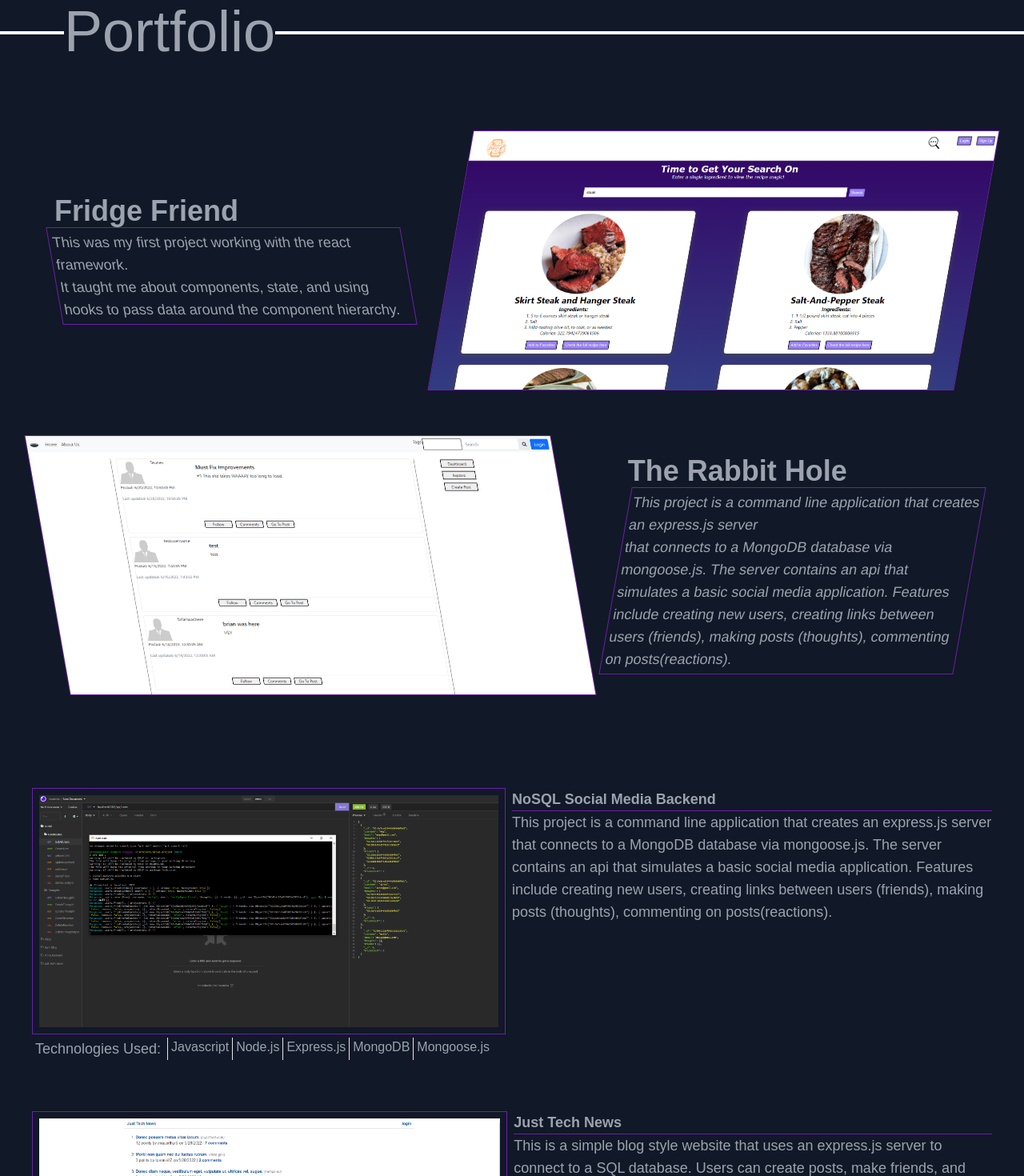
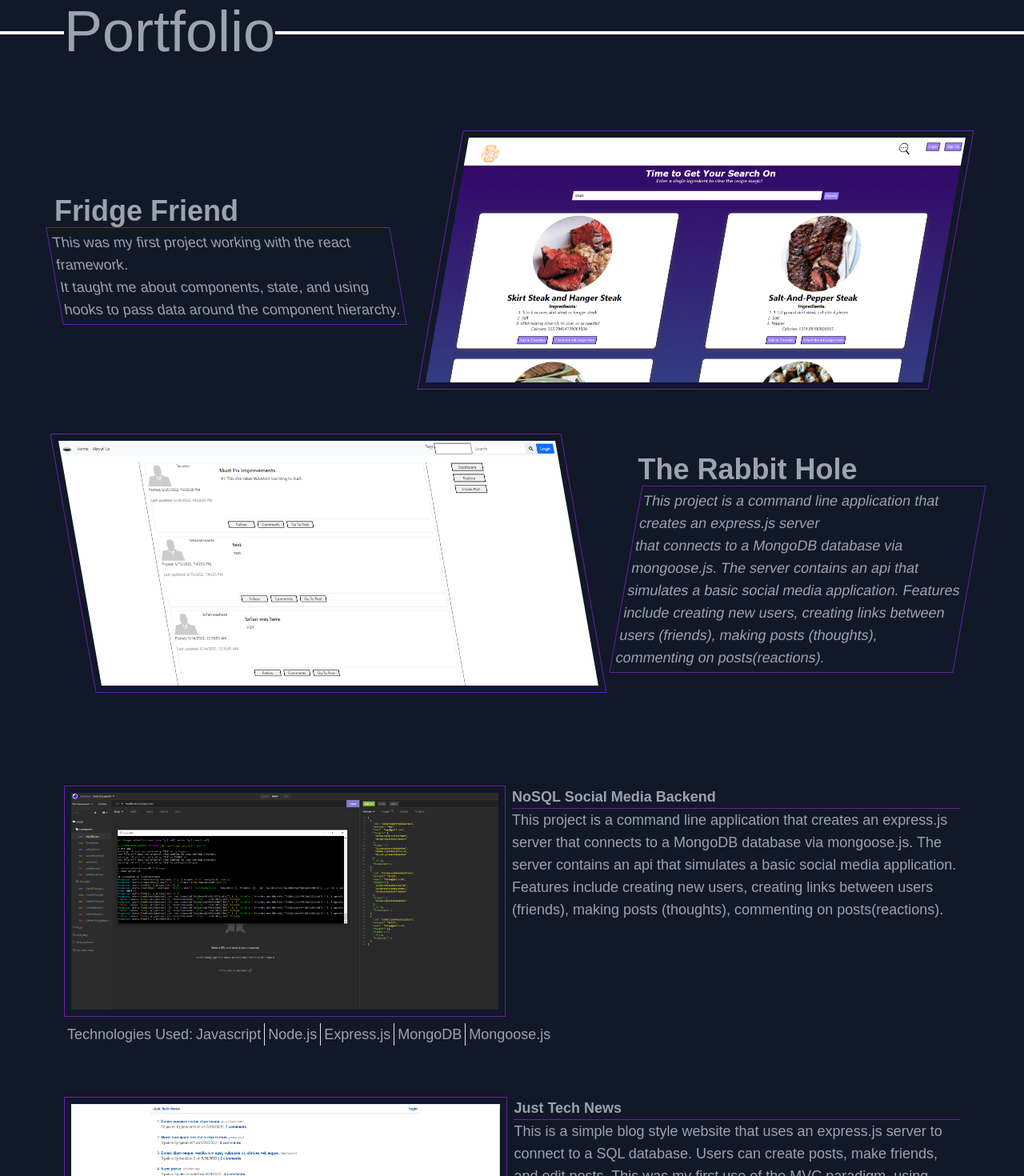
Before and after one commit to beimy/react-port, a React (Create React App) app: page / in a window 1280 px wide. Shown: the part 1040-2510 px from the top of the page at 80% size. Built offline with nearby package versions, Linux system fonts and the light colour scheme; a web font is replaced by a local one.

Commit message:
small portfolio projects are responsive now

```diff
--- a/src/components/Portfolio/index.js
+++ b/src/components/Portfolio/index.js
@@ -39,9 +39,9 @@ function Portfolio(props) {
         <section className="relative border-t-4 border-white mt-20 max-w-full p-2 md:px-10">
             <h2 ref={titleRef} className="bg-gray-900 ml-10 text-2xl md:text-7xl md:-top-12 -top-5 md:relative absolute inline-block">Portfolio</h2>
 
-            <div className="flex p-2 pt-8 flex-row-reverse max-w-full">
+            <div className="flex p-2 pt-8 md:pr-10 flex-row-reverse max-w-full">
                 <a href="https://github.com/beimy/photo-port" target={'_blank'} className='flex self-center justify-center p-2 flex-[3]'>
-                    <img className=" md:skewed-border-right border border-purple-800 max-w-[99%]"
+                    <img className="p-2 md:skewed-border-right border border-purple-800 max-w-[99%]"
                         src={require(`../../assets/fridge-friend_snap.PNG`)}></img>
                 </a>
                 <div className="md:px-5 md:pr-10  max-w-[99%] flex-[2] self-center">
@@ -49,10 +49,9 @@ function Portfolio(props) {
                     <p className="p-1 block md:skewed-border-left">This was my first project working with the react framework.<br/>
                     It taught me about components, state, and using hooks to pass data around the component hierarchy.</p>
                 </div>
-
             </div>
 
-            <div className="flex p-2 pt-8 flex-row-reverse max-w-full">
+            <div className="flex p-2 pt-8 flex-row-reverse max-w-full md:pl-10">
                 <div className="md:px-5 md:pl-10  max-w-[99%] flex-[2] self-center">
                     <h3 className="md:text-4xl text-2xl font-bold border-b-purple-800 border-b md:border-0 pl-4">The Rabbit Hole</h3>
                     <p className="p-1 block md:skewed-border-right">This project is a command line application that creates an express.js server<br/>
@@ -60,7 +59,7 @@ function Portfolio(props) {
                     include creating new users, creating links between users (friends), making posts (thoughts), commenting on posts(reactions).</p>
                 </div>
                 <a href="https://github.com/beimy/tech-blog" target={'_blank'} className='flex self-center justify-center p-2 flex-[3]'>
-                    <img className=" md:skewed-border-left border border-purple-800 max-w-[99%]"
+                    <img className="p-2 md:skewed-border-left border border-purple-800 max-w-[99%]"
                         src={require(`../../assets/rabbithole_screenshot.PNG`)}></img>
                 </a>
             </div>
--- a/src/components/Single/index.js
+++ b/src/components/Single/index.js
@@ -4,26 +4,30 @@ function Single({name, description, pic, techs, link}) {
 
 
     return(
-        <article className="mb-16" key={name}>
+        <article className="mb-16 md:px-10" key={name}>
             <div className="flex align-middle">
-                <a className="max-w-[50%]" href={link} target={'_blank'}>
+                <div className="md:max-w-[50%] max-w-[80%]">
+                    <h4 className="text-lg font-bold md:hidden">{name}</h4>
+                    <a className="" href={link} target={'_blank'}>
                         <img
                             src={require(`../../assets/${pic}`)}
                             alt={name}
                             className='p-2 border border-purple-800'
                         />
                     </a>
-                <div className="ml-2 max-w-[50%]">
+                </div>
+                <div className="hidden md:block ml-2 max-w-[50%]">
                     <h4 className="border-b border-purple-800 text-lg font-bold">{name}</h4>
                     <p>{description}</p>
-
                 </div>
             </div>
-            <div className="flex ml-1 mt-1">
-                <p>Technologies Used:</p>
-                <ul className="flex px-2">
-                    {techs.map(tech => (
-                        <li className="px-1 border-l border-1">{tech}</li>
+            <div className="flex ml-1 mt-2 max-w-full">
+                <p className="hidden md:block">Technologies Used:</p>
+                <ul className="flex flex-wrap pr-2 overflow-visible">
+                    {techs.map((tech, index, array) => (
+                        <li className={`px-1 ${index == array.length -1 ? '' : 'border-r'}`}>
+                            <p className={``}>{tech}</p>
+                        </li>
                     ))}
                 </ul>
             </div>
--- a/src/index.css
+++ b/src/index.css
@@ -66,4 +66,6 @@
     .mobile-nav-btn {
         @apply text-4xl uppercase px-2 pb-4 font-bold
     }
+
+
 }
```
Lines whose indentation alone changed are shown as unchanged.
